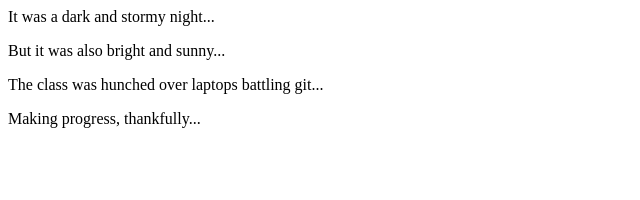
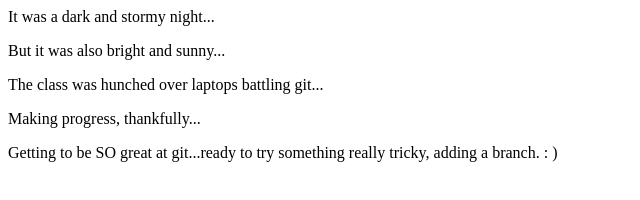
Before and after one commit to aklowell/fireside-story, a plain HTML site: page index.html in a window 1280 px wide. Shown: the whole page, without its empty margins (0-640 px from the left). Drawn offline with Linux system fonts and the light colour scheme.

Commit message:
now doing work in branches

```diff
--- a/index.html
+++ b/index.html
@@ -4,5 +4,6 @@
     <p>But it was also bright and sunny...</p>
     <p>The class was hunched over laptops battling git...</p>
     <p>Making progress, thankfully...</p>
+    <p>Getting to be SO great at git...ready to try something really tricky, adding a branch. :  )</p>
   </body>
 </html>
```
